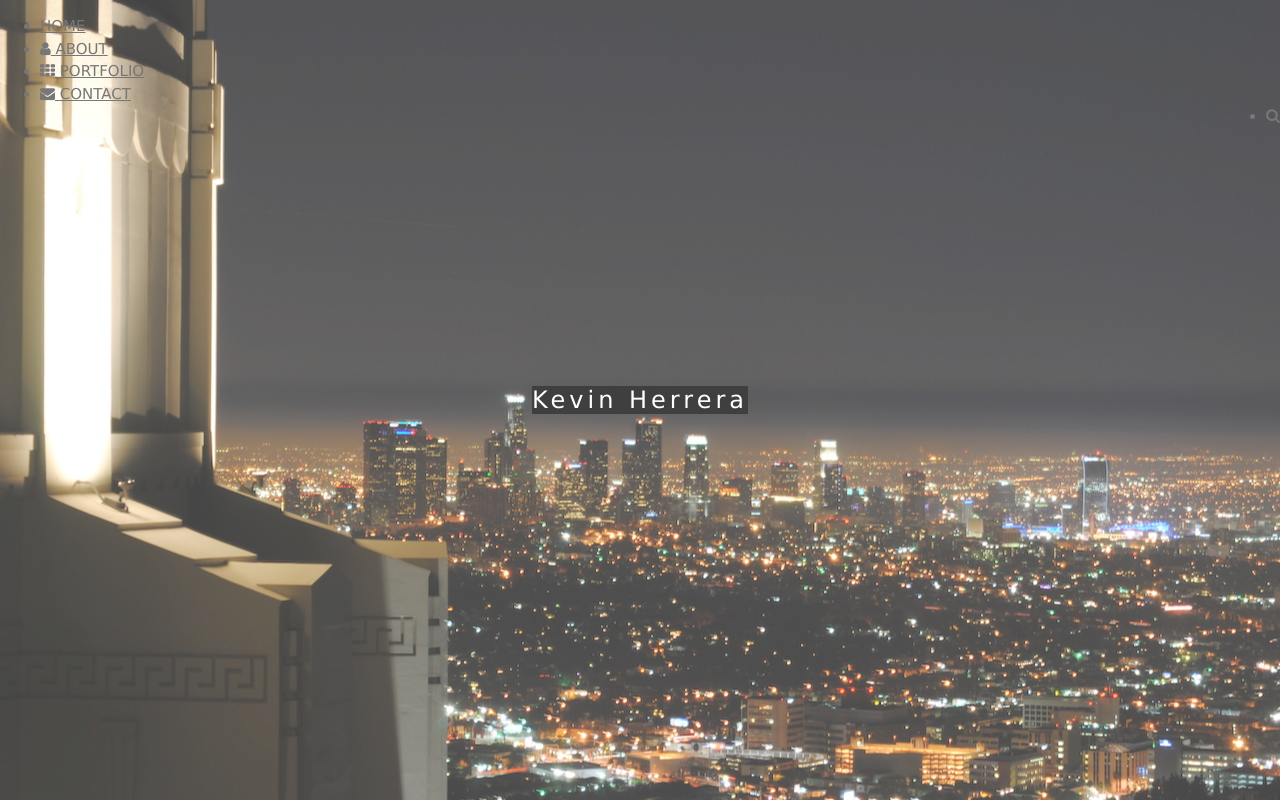
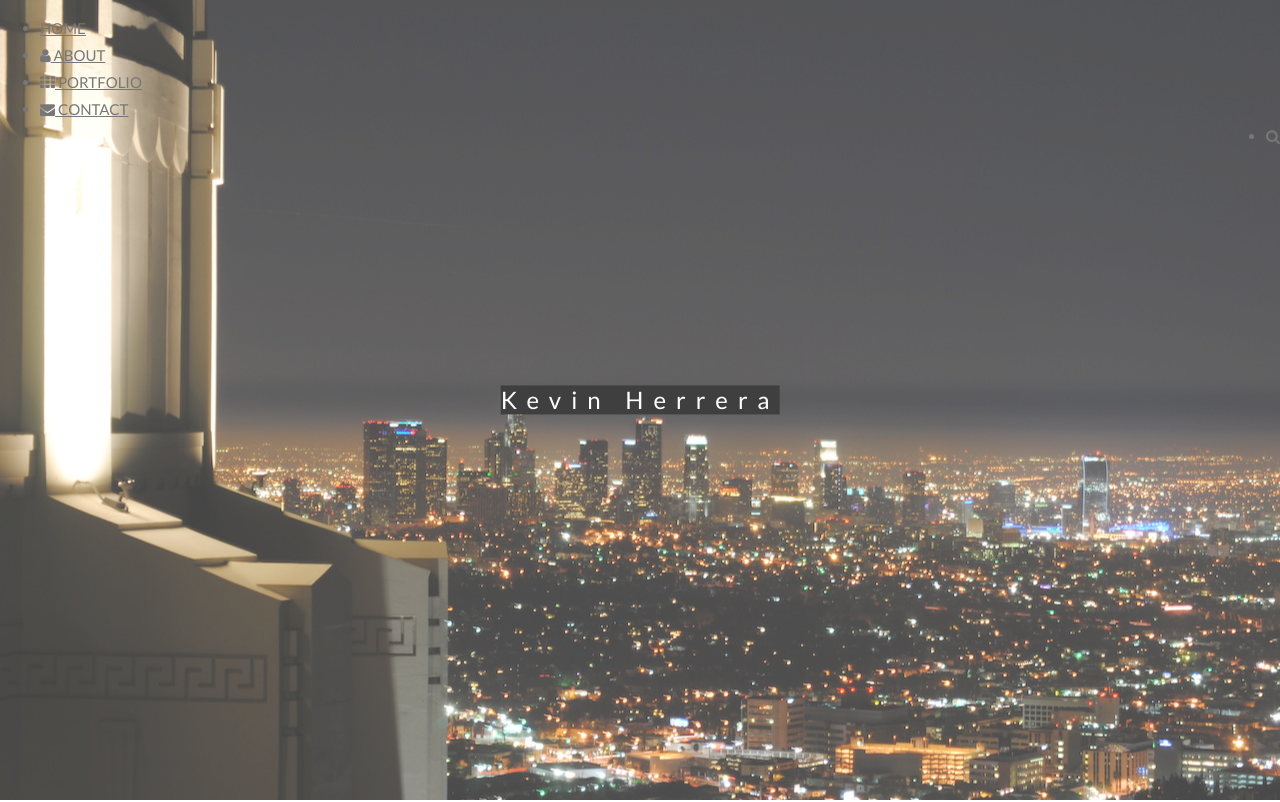
Before and after one commit to herrerake/herrerake.github.io, a plain HTML site: page index.html in a window 1280 px wide. Shown: the top 802 px of the page. Drawn offline with nearby package versions, Linux system fonts and the light colour scheme; some packages are replaced by stand-ins of ours.

Commit message:
4th attempt

```diff
--- a/index.html
+++ b/index.html
@@ -4,8 +4,8 @@
   <meta charset="UTF-8">
   <meta name="viewport" content="width=device-width, initial-scale=1.0">
   <meta http-equiv="X-UA-Compatible" content="ie=edge">
+  <link rel="stylesheet" href="w3.css">
   <link rel="stylesheet" href="style.css">
-  <link rel="stylesheet" href="w3.css">
   <link rel="stylesheet" href="https://fonts.googleapis.com/css?family=Lato">
   <link rel="stylesheet" href="https://cdnjs.cloudflare.com/ajax/libs/font-awesome/4.7.0/css/font-awesome.min.css">
   <title>Herrerake's Portfolio</title>
--- a/style.css
+++ b/style.css
@@ -19,7 +19,7 @@ body, html {
 
 /* First image (Logo. Full height) */
 .bgimg-1 {
-    background-image: url("images/california.jpg");
+    background-image: url("images/california.JPG");
     min-height: 100%;
 }
 
```
